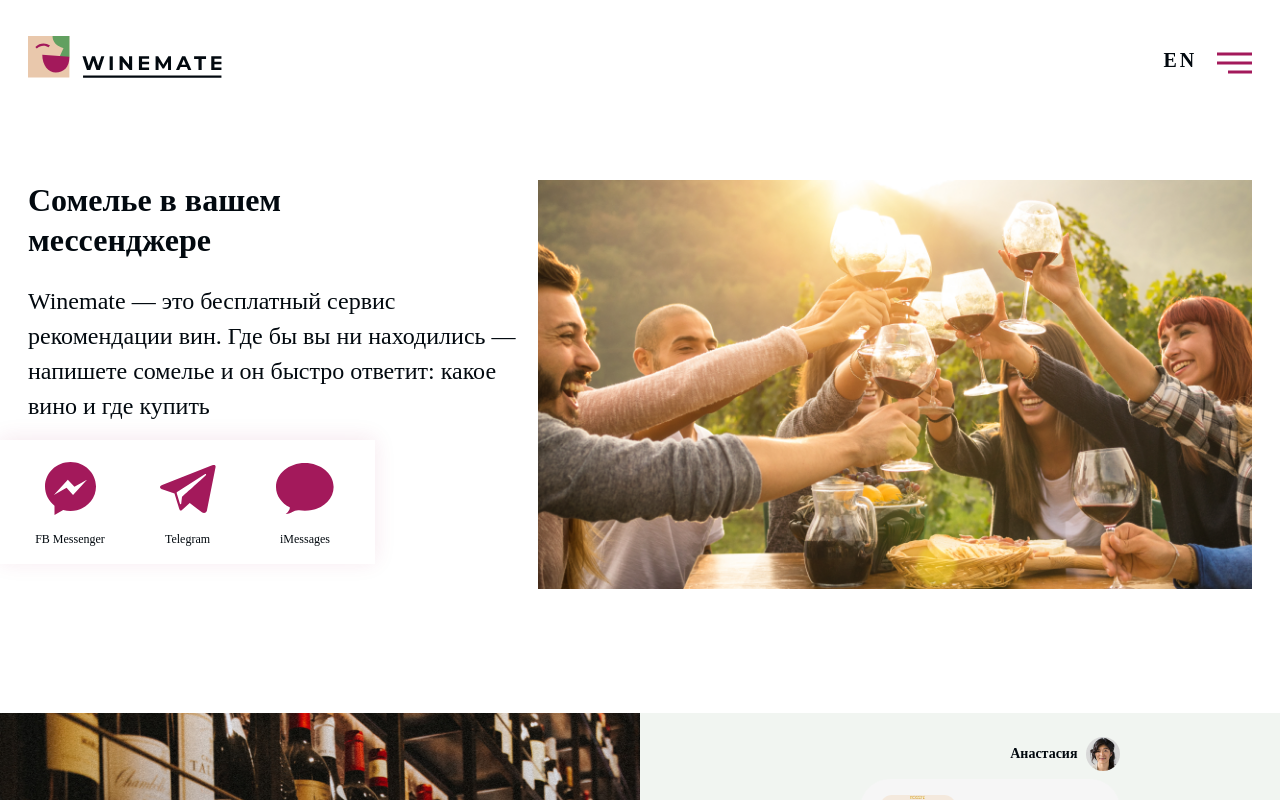
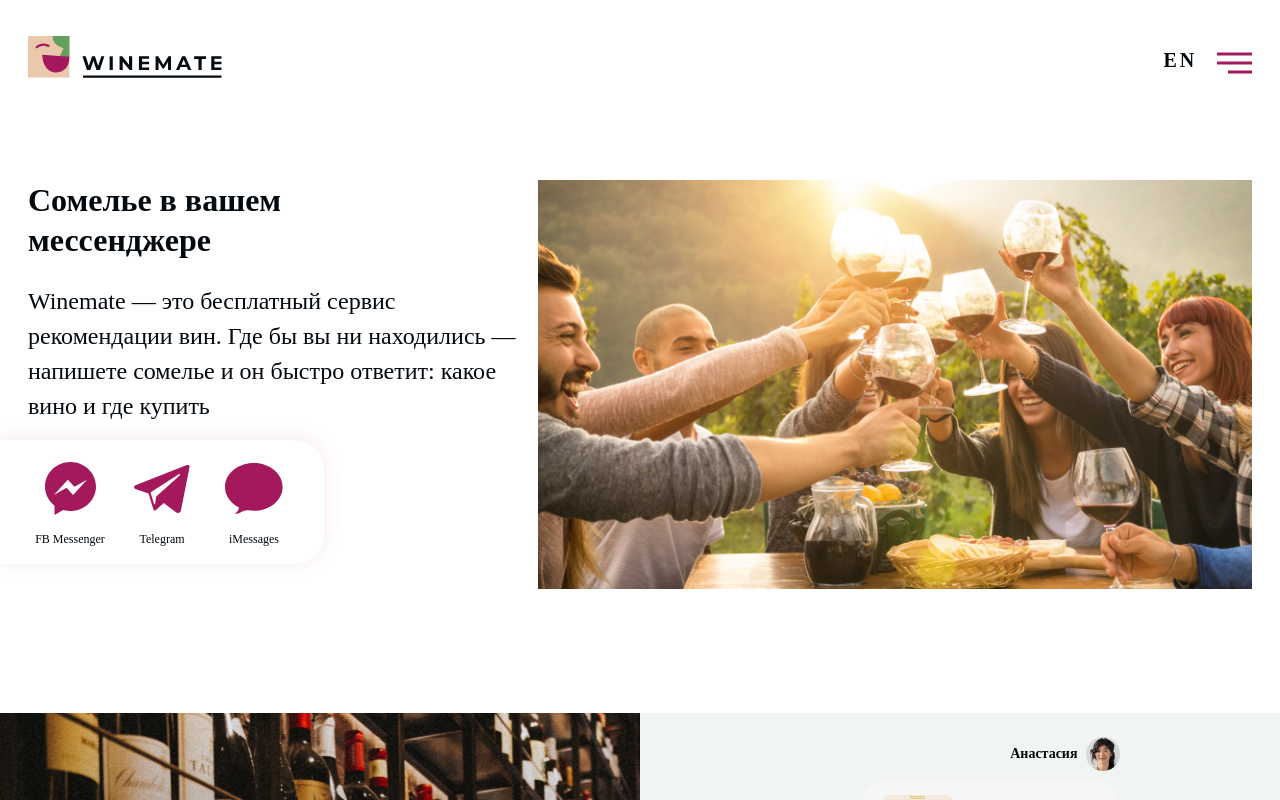
Before and after one commit to Bratishques/wm, a Next.js app: page / in a window 1280 px wide. Shown: the top 800 px of the page. Built offline with nearby package versions, Linux system fonts and the light colour scheme.

Commit message:
Messages screen display fix + photo fix

```diff
--- a/src/components/indexSections/cases.tsx
+++ b/src/components/indexSections/cases.tsx
@@ -30,7 +30,7 @@ const Cases = () => {
         <div
           className={`w-full md:w-1/2 flex items-end text-white px-7 py-9 md:py-23 md:px-14`}
           style={{
-            backgroundSize: '100% 100%',
+            backgroundSize: "100%",
             background:
               'linear-gradient(180.04deg, rgba(0, 0, 0, 0) 0.04%, rgba(0, 0, 0, 0.7) 67.17%), url(/images/case-two-desktop.png)',
             minHeight: '600px',
--- a/src/components/indexSections/heroSection.tsx
+++ b/src/components/indexSections/heroSection.tsx
@@ -35,8 +35,8 @@ const HeroSection = () => {
             находились — напишете сомелье и он быстро ответит: какое вино и где
             купить
           </p>
-          <div className={`sm:block hidden -ml-7`}>
-            <Messengers />
+          <div className={`sm:block hidden fixed -ml-7`}>
+            <Messengers className={`rounded-r-30px`}/>
           </div>
         </div>
       </div>
```
